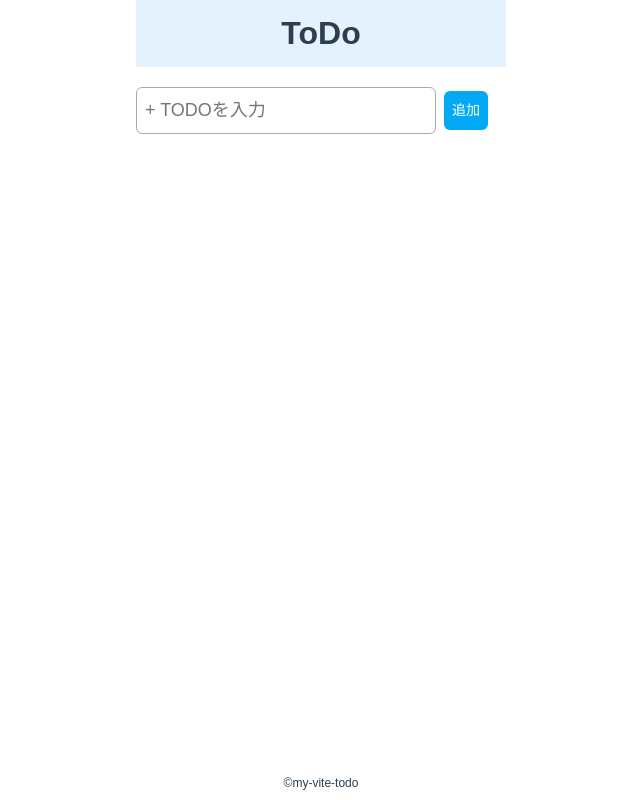
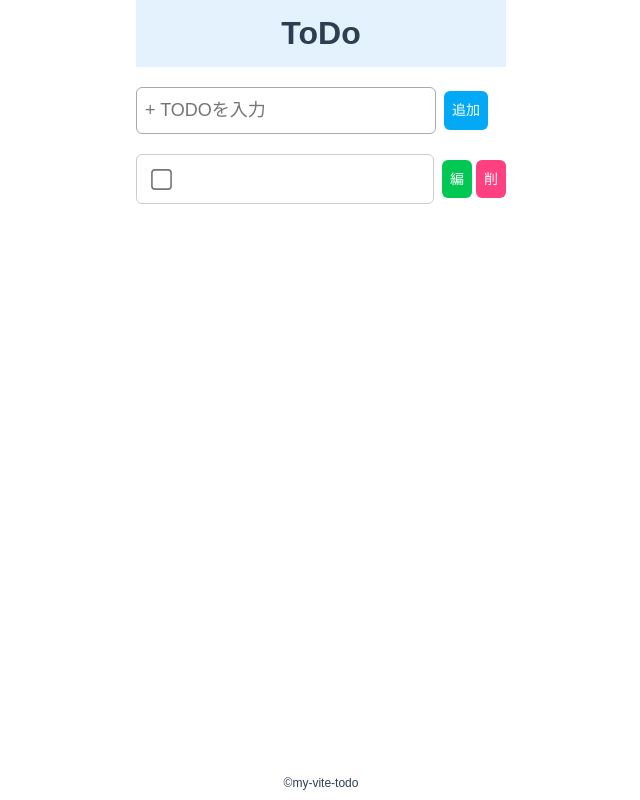
Before and after one commit to unagiya/vue3-beginners-guid, a Vue app in the folder vueApp/vue-sample/: page / in a window 1280 px wide. Both pictures are taken after a click on the button "追加". Shown: the whole page, without its empty margins (134-774 px from the left). Built offline with nearby package versions, Linux system fonts and the light colour scheme.

Commit message:
v-forの基本動作とその実装について追加

```diff
--- a/vueApp/vue-sample/src/components/MainTodo.vue
+++ b/vueApp/vue-sample/src/components/MainTodo.vue
@@ -1,8 +1,12 @@
 <script setup lang="ts">
 import {ref} from "vue"
 
+
 const todoRef = ref("");
 const todoListRef = ref([]);
+const ls = localStorage.todoList;
+todoListRef.value = ls ? JSON.parse(ls) : [];
+
 const addTodo = () => {
   const id = new Date().getTime();
   todoListRef.value.push({id: id, task: todoRef.value});
@@ -22,9 +26,53 @@
     >
     <button class="btn" @click="addTodo">追加</button>
   </div>
+
+  <div class="box_list">
+    <div class="todo_list" v-for="todo in todoListRef" :key="todo.id">
+      <div class="todo">
+        <input type="checkbox" class="check">
+        <label>{{ todo.task }}</label>
+      </div>
+      <div class="btns">
+        <button class="btn green">編</button>
+        <button class="btn pink">削</button>
+      </div>
+    </div>
+  </div>
+
+  <div v-for="(example,index) in todoExample" :key="index">
+    <p>{{ index }}.{{ example }}</p>
+  </div>
 </template>
 
 <style scoped>
+
+.box_list{
+  margin-top: 20px;
+  display: flex;
+  flex-direction: column;
+  gap: 4px;
+}
+
+.todo_list{
+  display: flex;
+  align-items: center;
+  gap: 8px;
+}
+
+.todo{
+  border: 1px solid #ccc;
+  border-radius: 6px;
+  padding: 12px;
+  width: 300px;
+}
+
+.check{
+  border: 1px solid red;
+  transform: scale(1.6);
+  margin: 0 16px 2px 6px;
+}
+
 .box_input{
   margin-top: 20px;
 }
@@ -46,4 +94,19 @@
   text-align: center;
   font-size: 14px;
 }
+
+.btns {
+  display: flex;
+  gap: 4px;
+}
+
+.green{
+  background-color: #00c853;
+}
+
+.pink{
+  background-color: #ff4081;
+}
+
+
 </style>
```
